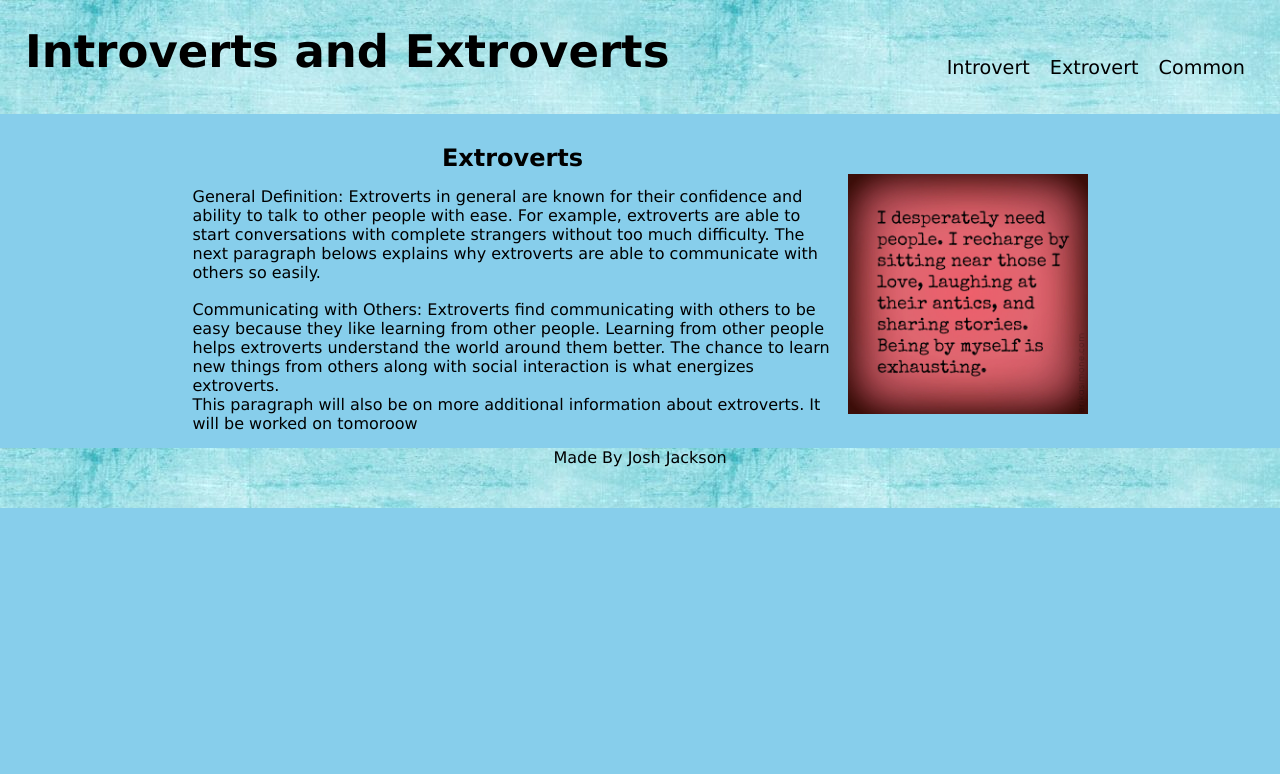
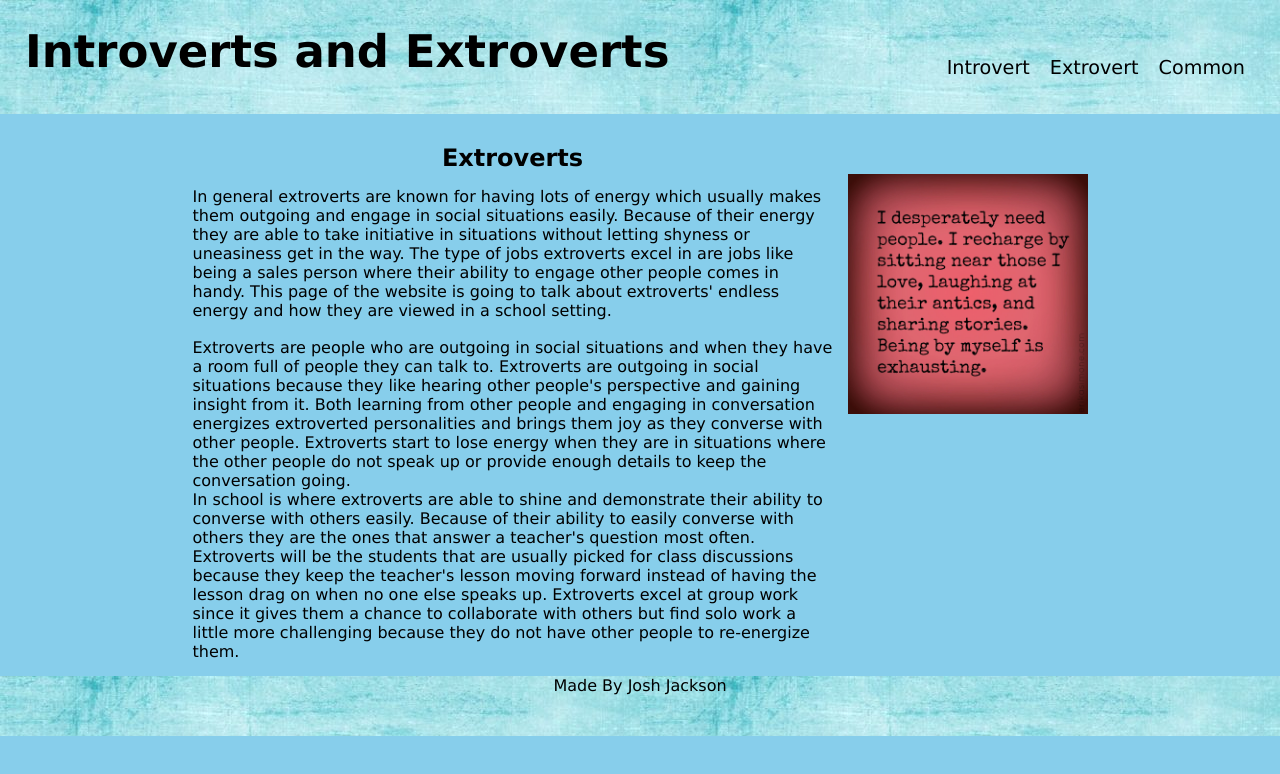
Before and after one commit to Joker282855/introvert-webpage, a React (Create React App) app: page /extrovert in a window 1280 px wide. Shown: the top 774 px of the page. Built offline with nearby package versions, Linux system fonts and the light colour scheme.

Commit message:
got more information on introverts and extroverts

```diff
--- a/src/components/Extrovert/index.js
+++ b/src/components/Extrovert/index.js
@@ -7,21 +7,30 @@ function Extrovert() {
             <div className="going">
                 <h2>Extroverts</h2>
                 <p>
-                    General Definition: Extroverts in general are known for their confidence and
-                    ability to talk to other people with ease. For example, extroverts are able to
-                    start conversations with complete strangers without too much difficulty. The
-                    next paragraph belows explains why extroverts are able to communicate with
-                    others so easily.
+                    In general extroverts are known for having lots of energy which usually makes them
+                    outgoing and engage in social situations easily. Because of their energy they are
+                    able to take initiative in situations without letting shyness or uneasiness get in
+                    the way. The type of jobs extroverts excel in are jobs like being a sales person where
+                    their ability to engage other people comes in handy. This page of the website is going
+                    to talk about extroverts' endless energy and how they are viewed in a school setting.
                 </p>
                 <br></br>
                 <p>
-                    Communicating with Others: Extroverts find communicating with others to be easy
-                    because they like learning from other people. Learning from other people helps
-                    extroverts understand the world around them better. The chance to learn new things
-                    from others along with social interaction is what energizes extroverts.
+                    Extroverts are people who are outgoing in social situations and when they have a room full
+                    of people they can talk to. Extroverts are outgoing in social situations because they like
+                    hearing other people's perspective and gaining insight from it. Both learning from other
+                    people and engaging in conversation energizes extroverted personalities and brings them joy
+                    as they converse with other people. Extroverts start to lose energy when they are in situations
+                    where the other people do not speak up or provide enough details to keep the conversation going.
                 </p>
                 <p>
-                    This paragraph will also be on more additional information about extroverts. It will be worked on tomoroow
+                    In school is where extroverts are able to shine and demonstrate their ability to converse with
+                    others easily. Because of their ability to easily converse with others they are the ones that
+                    answer a teacher's question most often. Extroverts will be the students that are usually picked
+                    for class discussions because they keep the teacher's lesson moving forward instead of having
+                    the lesson drag on when no one else speaks up. Extroverts excel at group work since it gives them
+                    a chance to collaborate with others but find solo work a little more challenging because they do
+                    not have other people to re-energize them.
                 </p>
             </div>
             <img src={extrovertDescription} alt="words that describe extroverts" />
```
